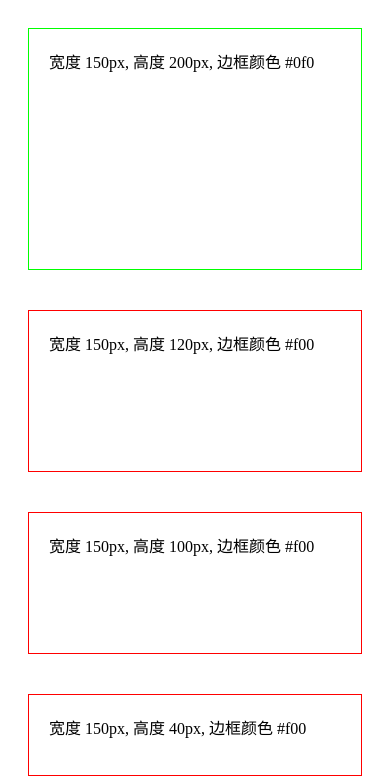
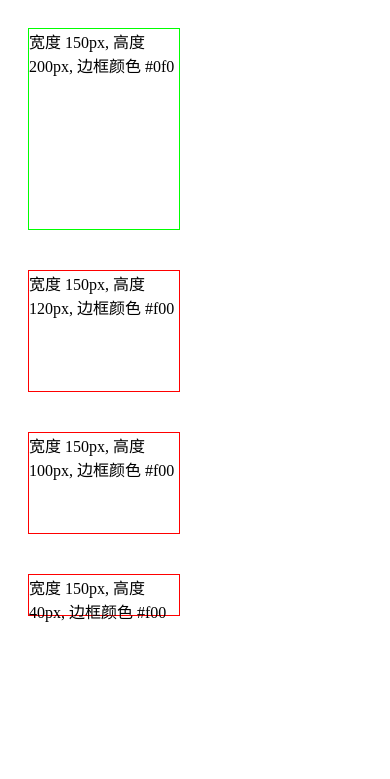
Before and after one commit to master-js-spelling/baidu-ife, a plain HTML site: page task10/task10.html in a window 390 px wide. Drawn offline with Linux system fonts and the light colour scheme.

Commit message:
fix padding & justify-content

```diff
--- a/task10/task10.html
+++ b/task10/task10.html
@@ -11,10 +11,10 @@
     }
 
     .item {
-      flex: 1 1 auto;
+      flex: 0 1 auto;
       width: 150px;
       border: 1px solid #f00;
-      padding: 20px;
+      /*padding: 20px;*/
       margin: 20px; /* 加了比较好看╮(╯▽╰)╭ */
     }
 
@@ -39,7 +39,6 @@
       .container {
         display: flex;
         align-items: flex-start;
-        justify-content: space-around;
         flex-wrap: wrap;
       }
 
```
Also changed, not shown: task10/task10.md (+1 -1 lines).
